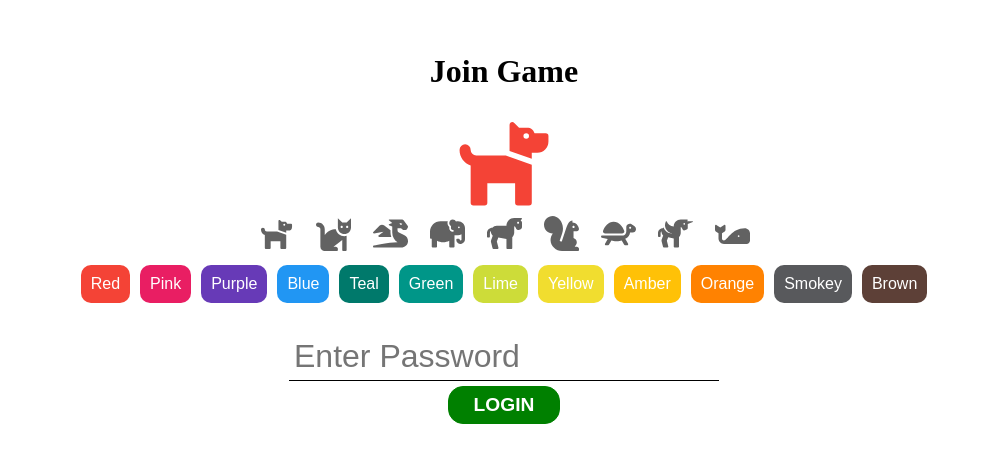
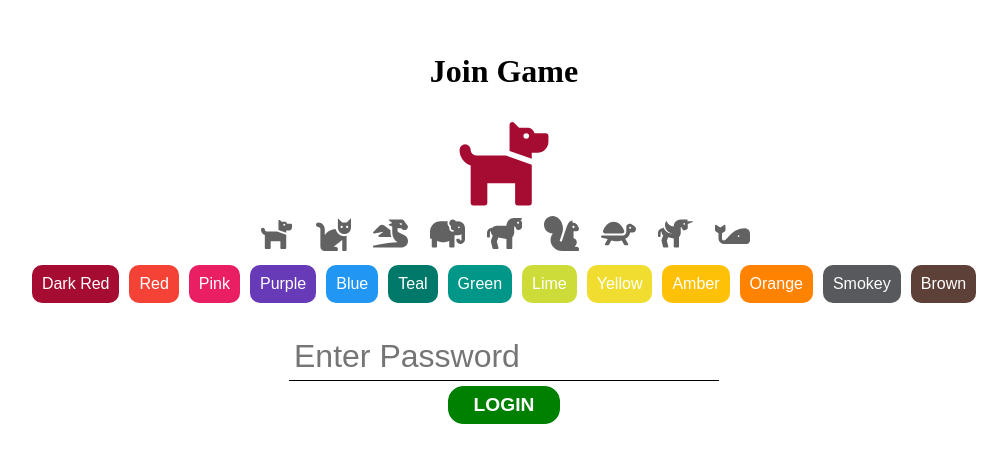
Before and after one commit to adunham95/scrabble-game, a Next.js app: page /student in a window 1280 px wide. Shown: the part 172-634 px from the top of the page, without its empty margins (136-1143 px from the left). Built offline with nearby package versions, Linux system fonts and the light colour scheme.

Commit message:
Added more colors

```diff
--- a/pages/student/index.jsx
+++ b/pages/student/index.jsx
@@ -4,6 +4,7 @@ import { Icon } from '../../components/Icons/Icon';
 
 const avatars = ['dog', 'cat', 'dragon', 'elephant', 'horse', 'squirrel', 'turtle', 'unicorn', 'whale'];
 const colors = [
+  { name: 'Dark Red', color: '#A60C31' },
   { name: 'Red', color: '#f44336' },
   { name: 'Pink', color: '#E91E63' },
   { name: 'Purple', color: '#673ab7' },
@@ -60,7 +61,7 @@ const Index = () => {
                 onClick={() => setSelectedColor(c)}
                 style={{ backgroundColor: c.color }}
               >
-                {c.name}
+                {capitalize(c.name)}
               </button>
             ))
         }
```
